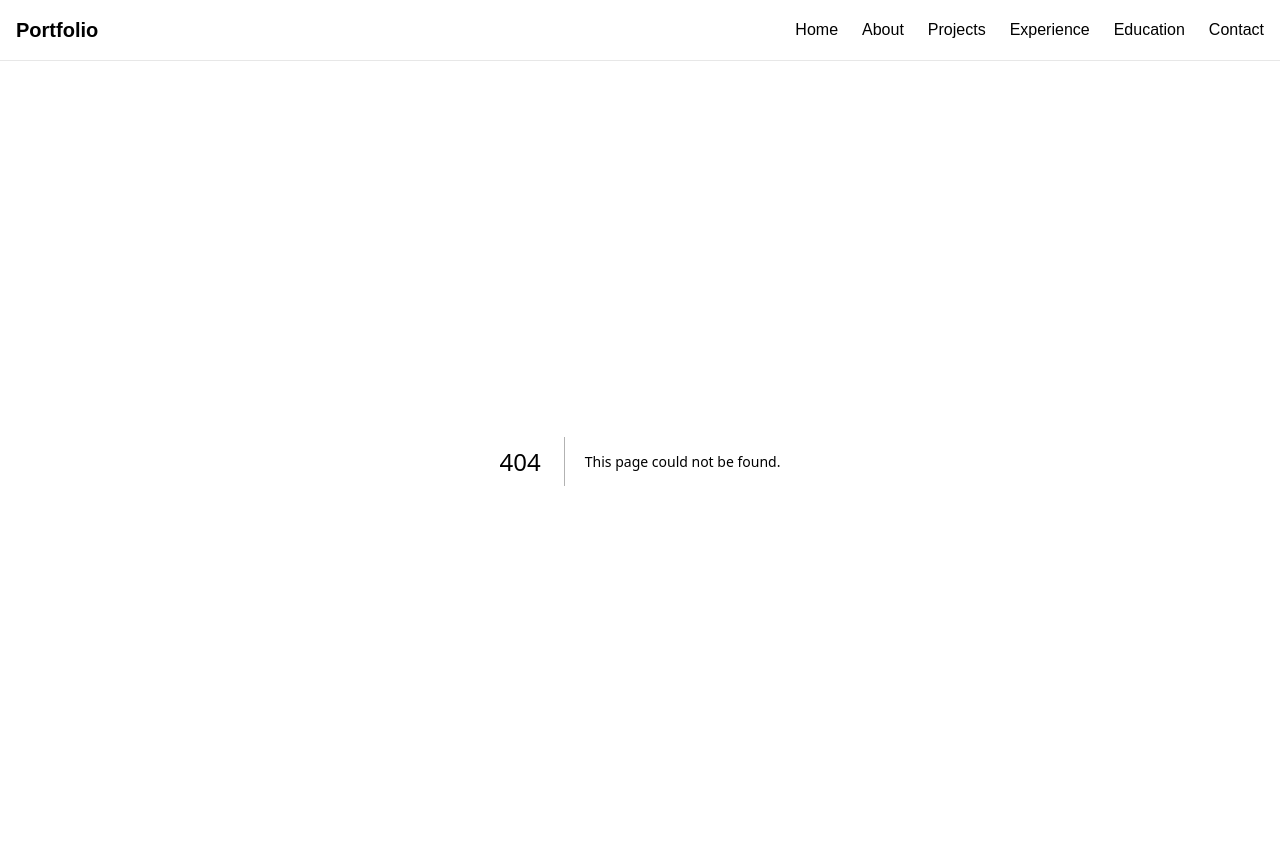
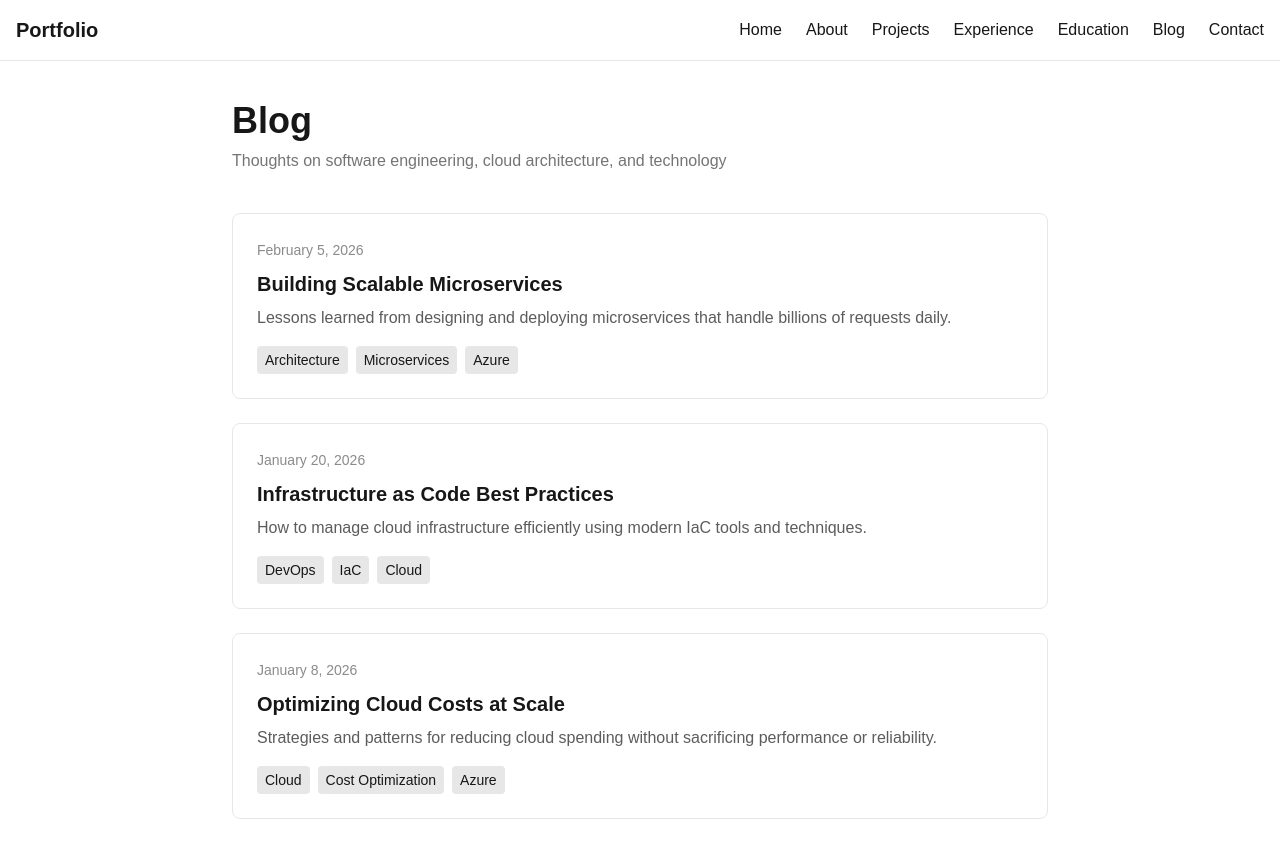
Before and after one commit to SwatantraYadav/me, a Next.js app: page /blog in a window 1280 px wide. Before the commit this address had no page. Shown: the top 858 px of the page. Built offline with nearby package versions, Linux system fonts and the light colour scheme.

Commit message:
Added image and blog page

```diff
--- /dev/null
+++ b/app/blog/page.tsx
@@ -0,0 +1,57 @@
+const posts = [
+  {
+    title: "Building Scalable Microservices",
+    date: "February 5, 2026",
+    excerpt:
+      "Lessons learned from designing and deploying microservices that handle billions of requests daily.",
+    tags: ["Architecture", "Microservices", "Azure"],
+  },
+  {
+    title: "Infrastructure as Code Best Practices",
+    date: "January 20, 2026",
+    excerpt:
+      "How to manage cloud infrastructure efficiently using modern IaC tools and techniques.",
+    tags: ["DevOps", "IaC", "Cloud"],
+  },
+  {
+    title: "Optimizing Cloud Costs at Scale",
+    date: "January 8, 2026",
+    excerpt:
+      "Strategies and patterns for reducing cloud spending without sacrificing performance or reliability.",
+    tags: ["Cloud", "Cost Optimization", "Azure"],
+  },
+];
+
+export default function BlogPage() {
+  return (
+    <main className="max-w-4xl mx-auto p-10">
+      <h1 className="text-4xl font-bold">Blog</h1>
+      <p className="mt-2 text-foreground/60">
+        Thoughts on software engineering, cloud architecture, and technology
+      </p>
+
+      <div className="mt-10 grid gap-6">
+        {posts.map((post, index) => (
+          <article
+            key={index}
+            className="p-6 border border-foreground/10 rounded-lg hover:border-foreground/30 transition-colors cursor-pointer"
+          >
+            <time className="text-sm text-foreground/50">{post.date}</time>
+            <h2 className="mt-2 text-xl font-semibold">{post.title}</h2>
+            <p className="mt-2 text-foreground/70">{post.excerpt}</p>
+            <div className="mt-4 flex flex-wrap gap-2">
+              {post.tags.map((tag) => (
+                <span
+                  key={tag}
+                  className="px-2 py-1 bg-foreground/10 rounded text-sm"
+                >
+                  {tag}
+                </span>
+              ))}
+            </div>
+          </article>
+        ))}
+      </div>
+    </main>
+  );
+}
--- a/app/components/Navbar.tsx
+++ b/app/components/Navbar.tsx
@@ -33,6 +33,11 @@ export default function Navbar() {
           </Link>
         </li>
         <li>
+          <Link href="/blog" className="hover:text-foreground/70 transition-colors">
+            Blog
+          </Link>
+        </li>
+        <li>
           <Link href="/contact" className="hover:text-foreground/70 transition-colors">
             Contact
           </Link>
--- a/app/page.tsx
+++ b/app/page.tsx
@@ -1,6 +1,16 @@
+import Image from "next/image";
+
 export default function Home() {
   return (
     <main className="flex flex-col items-center justify-center min-h-[80vh] p-10 text-center">
+      <Image
+        src="/images/profile.jpg"
+        alt="Swatantra Yadav"
+        width={150}
+        height={150}
+        className="rounded-full mb-6"
+        priority
+      />
       <h1 className="text-5xl font-bold">Swatantra Yadav</h1>
       <p className="mt-2 text-xl text-foreground/70">Senior Software Engineer @ Microsoft</p>
       <p className="mt-6 max-w-2xl text-lg text-foreground/60">
```
Also changed, not shown: public/images/profile.jpg (added).
